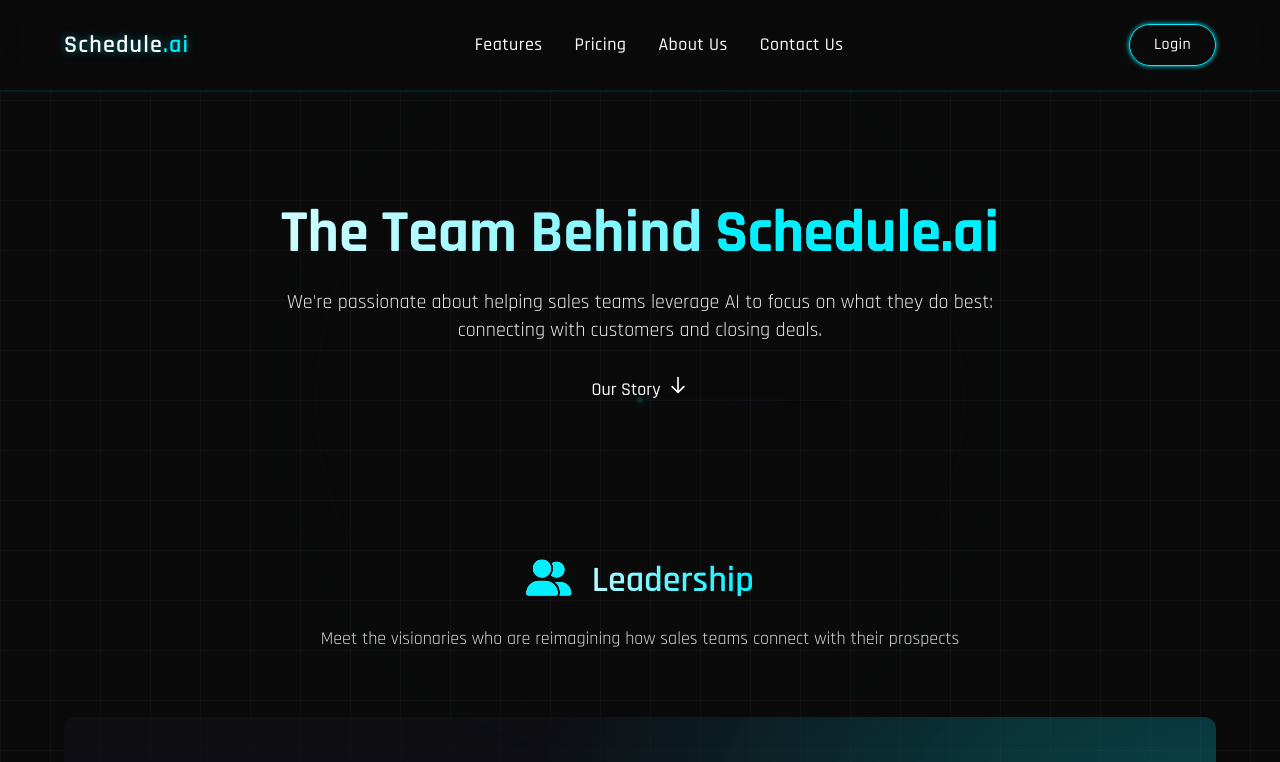
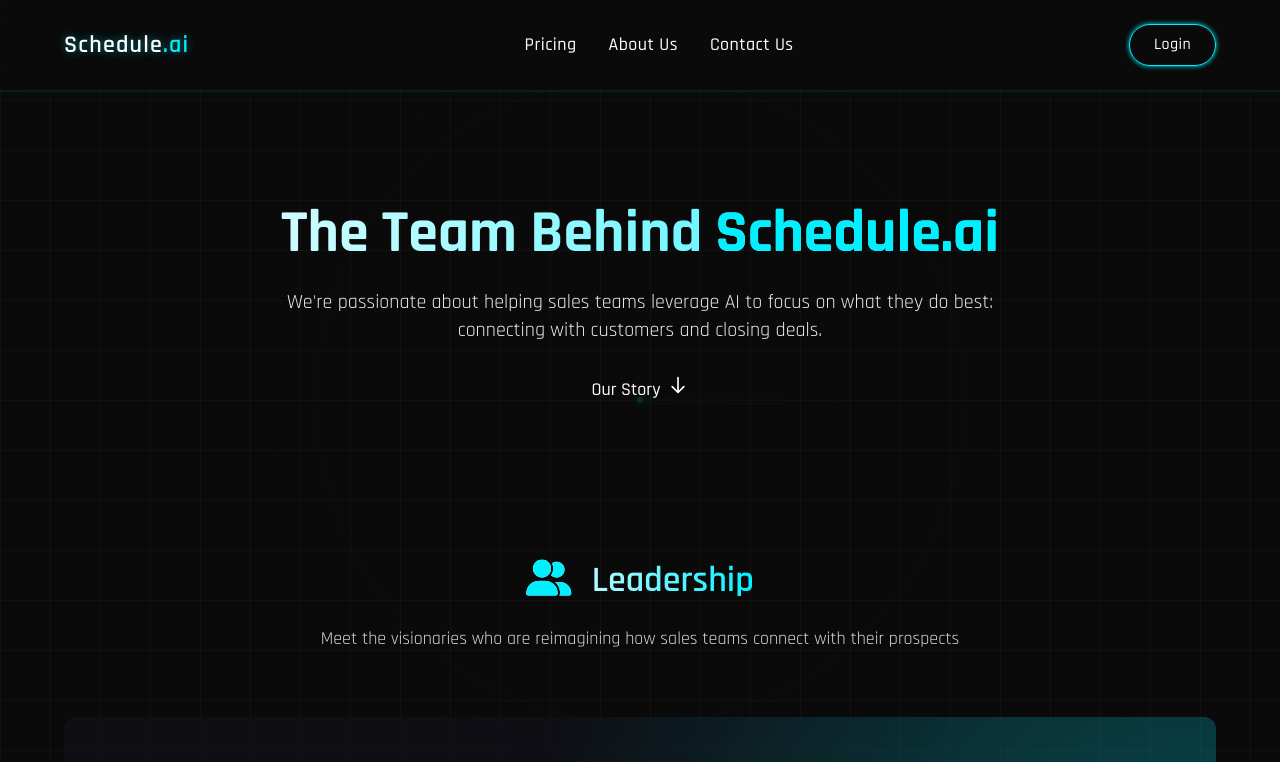
Before and after one commit to AI-agents-Arun-Vishnu/AI-agents-Arun-Vishnu.github.io, a plain HTML site: page html/aboutus.html in a window 1280 px wide. Shown: the top 762 px of the page. Drawn offline with nearby package versions, Linux system fonts and the light colour scheme.

Commit message:
Update aboutus.html

```diff
--- a/html/aboutus.html
+++ b/html/aboutus.html
@@ -176,7 +176,6 @@
         <a href="../index.html" class="text-2xl font-semibold tracking-wider glow-text">Schedule<span class="text-primary-neon">.ai</span></a>
 
         <div class="hidden md:flex gap-8">
-            <a href="../html/features.html" class="text-white hover:text-primary-neon transition-colors duration-300 text-lg font-medium tracking-wide">Features</a>
             <a href="../html/pricing.html" class="text-white hover:text-primary-neon transition-colors duration-300 text-lg font-medium tracking-wide">Pricing</a>
             <a href="../html/aboutus.html" class="text-white hover:text-primary-neon transition-colors duration-300 text-lg font-medium tracking-wide">About Us</a>
             <a href="../html/contactus.html" class="text-white hover:text-primary-neon transition-colors duration-300 text-lg font-medium tracking-wide">Contact Us</a>
```
